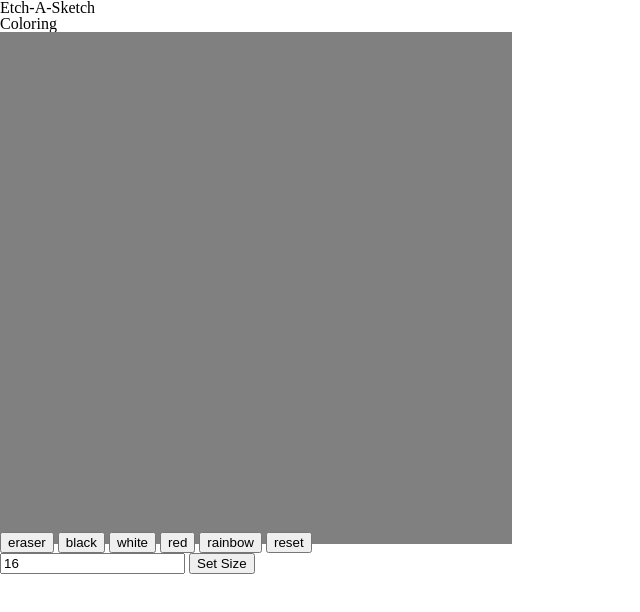
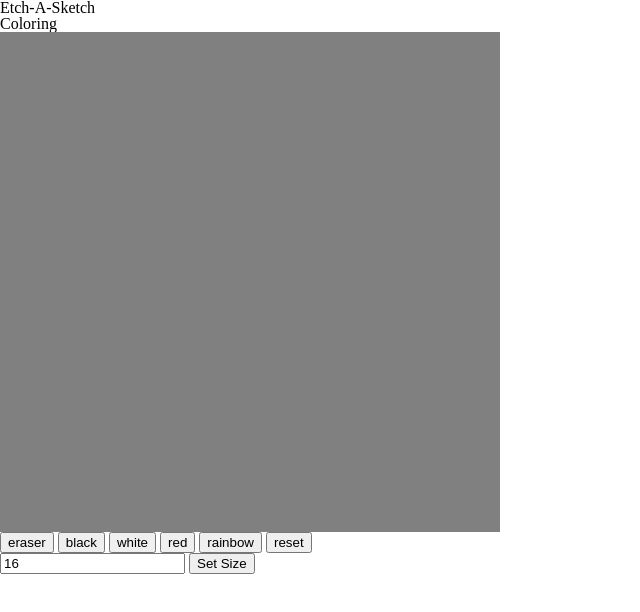
Before and after one commit to matt-cf/Etch-A-Sketch, a plain HTML site: page index.html in a window 1280 px wide. Shown: the whole page, without its empty margins (0-640 px from the left). Drawn offline with Linux system fonts and the light colour scheme.

Commit message:
fixed board resizing bug

```diff
--- a/script.js
+++ b/script.js
@@ -13,7 +13,7 @@ function createBoard(size) {
         square.addEventListener('mouseover', colorDraw)
         square.style.backgroundColor = 'grey';
         square.className = "square";
-        board.appendChild(square);
+        board.insertAdjacentElement("beforeend", square);
     }
 }
 
--- a/styles.css
+++ b/styles.css
@@ -3,10 +3,3 @@
     height: 500px;
     width: 500px;
 }
-
-.square {
-    height: 30px;
-    width: 30px;
-    text-align: center;
-    border: 0.005px solid grey;
-}
```
